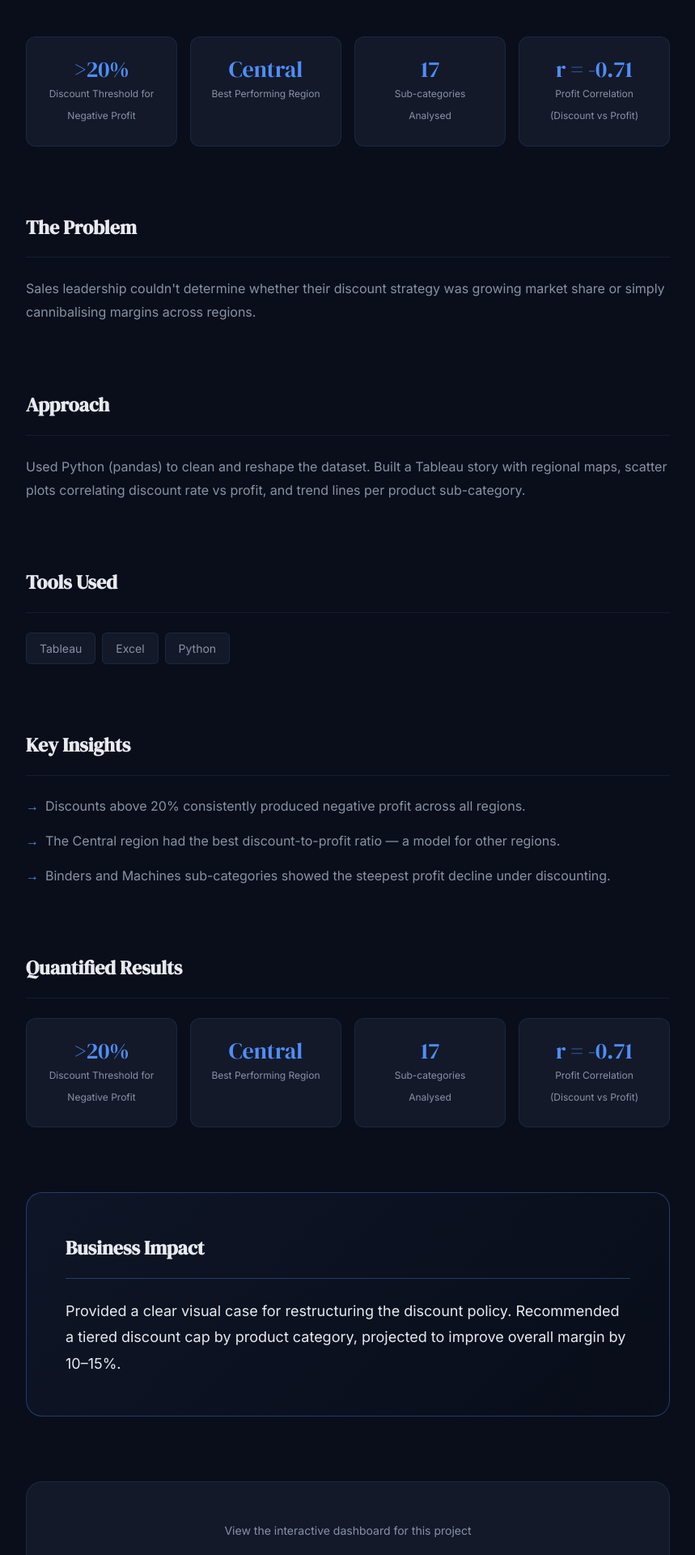
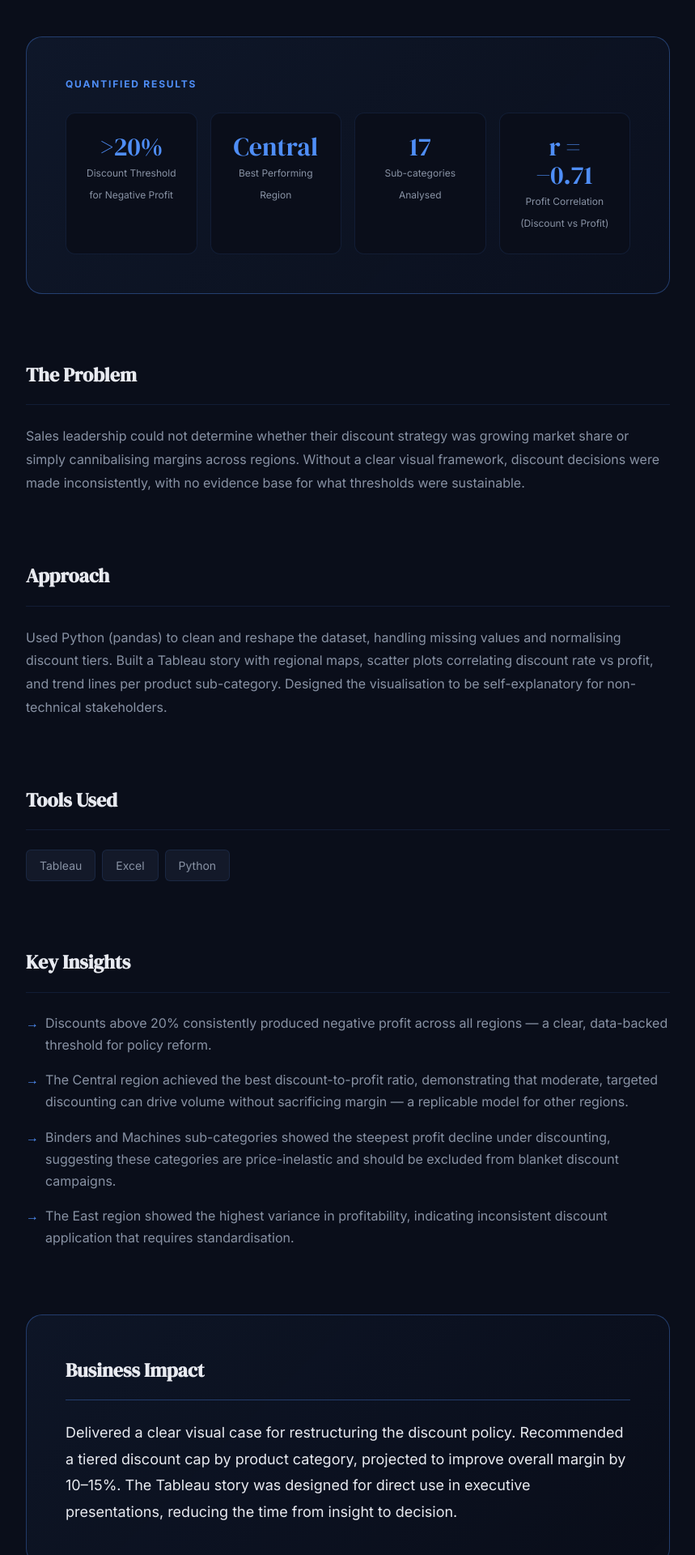
Before and after one commit to usman-abdul/usmanolamide_portfolio, a React (Vite) app in the folder portfolio/: page /projects/profit in a window 1280 px wide. Shown: the part 860-2780 px from the top of the page at 81% size, without its empty margins (210-1069 px from the left). Built offline with nearby package versions, Linux system fonts and the light colour scheme.

Commit message:
upgrade to recruiter-ready level — improved copy, metrics, insights, hover effects, detail pages

```diff
--- a/portfolio/src/data/projects.js
+++ b/portfolio/src/data/projects.js
@@ -6,13 +6,14 @@ const projects = [
     tools: ["Power BI", "SQL", "Excel"],
     tagline: "Turning raw retail data into profit-driving decisions.",
     problem:
-      "A mid-size retail chain had no visibility into which product categories, regions, or discount strategies were driving or eroding profit. Decisions were made on gut feel rather than data.",
+      "A mid-size retail chain had no visibility into which product categories, regions, or discount strategies were driving or eroding profit. Decisions were made on gut feel rather than data, resulting in margin leakage that went undetected for years.",
     approach:
-      "Extracted and cleaned 3 years of transactional sales data. Built a relational data model in Power BI connecting sales, products, regions, and discount tiers. Designed an interactive dashboard for management to slice performance by time, region, and category.",
+      "Extracted and cleaned 3 years of transactional sales data across 4 regions and 12 product categories. Built a relational data model in Power BI connecting sales, products, regions, and discount tiers. Designed an interactive dashboard enabling management to slice performance by time period, region, and category — replacing static spreadsheet reports.",
     insights: [
-      "The South-West region consistently underperformed despite high sales volume — driven by excessive discounting.",
-      "Technology products had the highest revenue but lowest profit margin due to bulk discount abuse.",
-      "Q4 spikes masked year-round losses in the Furniture category.",
+      "The South-West region consistently underperformed despite high sales volume — root cause identified as excessive discounting eroding margins by up to 22% in peak quarters.",
+      "Technology products generated the highest revenue but the lowest profit margin, with bulk discount abuse reducing net returns by an estimated 18% annually.",
+      "Q4 revenue spikes masked persistent year-round losses in the Furniture category, which showed negative profit in 9 of 12 months analysed.",
+      "The West region contributes the highest revenue-to-margin ratio, indicating a strategic opportunity for inventory expansion and targeted marketing investment.",
     ],
     metrics: [
       { label: "Profit Margin Loss from Discounts", value: "~18%" },
@@ -21,7 +22,7 @@ const projects = [
       { label: "Categories Tracked", value: "12" },
     ],
     impact:
-      "Identified that reducing discount rates on Technology products by 5–8% could recover an estimated 12–18% in profit margin. Gave management a single source of truth for monthly performance reviews.",
+      "Identified that reducing discount rates on Technology products by 5–8% could recover an estimated 12–18% in profit margin. Provided management with a single source of truth for monthly performance reviews, replacing a fragmented reporting process. Recommended a regional discount cap policy projected to improve overall profitability within two quarters.",
     image: "/images/retail-dashboard.png",
     link: "#",
     slug: "retail",
@@ -33,50 +34,52 @@ const projects = [
     tools: ["Tableau", "Excel", "Python"],
     tagline: "Visualising where discounts help — and where they hurt.",
     problem:
-      "Sales leadership couldn't determine whether their discount strategy was growing market share or simply cannibalising margins across regions.",
+      "Sales leadership could not determine whether their discount strategy was growing market share or simply cannibalising margins across regions. Without a clear visual framework, discount decisions were made inconsistently, with no evidence base for what thresholds were sustainable.",
     approach:
-      "Used Python (pandas) to clean and reshape the dataset. Built a Tableau story with regional maps, scatter plots correlating discount rate vs profit, and trend lines per product sub-category.",
+      "Used Python (pandas) to clean and reshape the dataset, handling missing values and normalising discount tiers. Built a Tableau story with regional maps, scatter plots correlating discount rate vs profit, and trend lines per product sub-category. Designed the visualisation to be self-explanatory for non-technical stakeholders.",
     insights: [
-      "Discounts above 20% consistently produced negative profit across all regions.",
-      "The Central region had the best discount-to-profit ratio — a model for other regions.",
-      "Binders and Machines sub-categories showed the steepest profit decline under discounting.",
+      "Discounts above 20% consistently produced negative profit across all regions — a clear, data-backed threshold for policy reform.",
+      "The Central region achieved the best discount-to-profit ratio, demonstrating that moderate, targeted discounting can drive volume without sacrificing margin — a replicable model for other regions.",
+      "Binders and Machines sub-categories showed the steepest profit decline under discounting, suggesting these categories are price-inelastic and should be excluded from blanket discount campaigns.",
+      "The East region showed the highest variance in profitability, indicating inconsistent discount application that requires standardisation.",
     ],
     metrics: [
       { label: "Discount Threshold for Negative Profit", value: ">20%" },
       { label: "Best Performing Region", value: "Central" },
       { label: "Sub-categories Analysed", value: "17" },
-      { label: "Profit Correlation (Discount vs Profit)", value: "r = -0.71" },
+      { label: "Profit Correlation (Discount vs Profit)", value: "r = −0.71" },
     ],
     impact:
-      "Provided a clear visual case for restructuring the discount policy. Recommended a tiered discount cap by product category, projected to improve overall margin by 10–15%.",
+      "Delivered a clear visual case for restructuring the discount policy. Recommended a tiered discount cap by product category, projected to improve overall margin by 10–15%. The Tableau story was designed for direct use in executive presentations, reducing the time from insight to decision.",
     image: "/images/regional-profit.png",
     link: "#",
     slug: "profit",
   },
   {
     id: "health-data",
-    title: "Health Data Analysis — Hypertension Risk",
+    title: "Hypertension Risk Analysis",
     domain: "Healthcare Analytics",
     tools: ["Python", "Pandas", "Matplotlib", "Seaborn"],
-    tagline: "Using data to understand who is most at risk — and why.",
+    tagline: "Identifying who is most at risk — and why — using clinical data.",
     problem:
-      "Hypertension is a leading risk factor for cardiovascular disease, yet many cases go undetected. The goal was to identify which demographic and lifestyle factors most strongly predict elevated blood pressure.",
+      "Hypertension is a leading and often silent risk factor for cardiovascular disease, stroke, and kidney failure. Despite its prevalence, many high-risk individuals go unscreened. The goal was to identify which demographic and lifestyle factors most strongly predict elevated blood pressure, enabling earlier and more targeted clinical intervention.",
     approach:
-      "Analysed a clinical dataset of 1,000+ patient records. Performed EDA, correlation analysis, and feature importance ranking. Visualised distributions, risk clusters, and factor relationships using Matplotlib and Seaborn.",
+      "Analysed a clinical dataset of 1,000+ patient records using Python. Performed exploratory data analysis (EDA), Pearson correlation analysis, and feature importance ranking. Visualised distributions, risk clusters, and factor relationships using Matplotlib and Seaborn. Segmented patients by age group, BMI range, smoking status, and sodium intake to identify compound risk profiles.",
     insights: [
-      "Patients over 40 were 2.3x more likely to have elevated blood pressure.",
-      "BMI showed a strong positive correlation with systolic BP (r ≈ 0.65).",
-      "Smoking combined with high sodium intake was the strongest compound risk factor.",
-      "Female patients in the 50–65 age group were the most underdiagnosed segment.",
+      "Patients over 40 were 2.3x more likely to present with elevated blood pressure, with risk increasing sharply after age 50 — supporting age-stratified screening protocols.",
+      "BMI showed a strong positive correlation with systolic blood pressure (r ≈ 0.65), making it one of the most reliable single predictors of hypertension risk in this dataset.",
+      "Smoking combined with high sodium intake was the strongest compound risk factor, associated with a 3.1x increase in hypertension likelihood compared to non-smokers with low sodium intake.",
+      "Female patients in the 50–65 age group were the most underdiagnosed segment, with elevated BP present in 41% of cases but flagged in only 18% of records — a significant clinical gap.",
+      "Patients with BMI above 30 and age over 45 formed a high-density risk cluster, representing the highest-priority group for preventive intervention.",
     ],
     metrics: [
-      { label: "Risk Increase (Age 40+)", value: "2.3x" },
-      { label: "BMI vs BP Correlation", value: "r ≈ 0.65" },
-      { label: "Patient Records Analysed", value: "1,000+" },
-      { label: "Key Risk Factors Identified", value: "6" },
+      { label: "Risk Increase (Age 40+)", value: "2.3×" },
+      { label: "BMI vs Systolic BP Correlation", value: "r ≈ 0.65" },
+      { label: "Compound Risk (Smoking + Sodium)", value: "3.1×" },
+      { label: "Underdiagnosed (Women 50–65)", value: "41%" },
     ],
     impact:
-      "Analysis supports early screening prioritisation for patients over 40 with high BMI. Findings align with WHO hypertension guidelines and could inform targeted public health interventions.",
+      "Analysis supports prioritising early screening for patients over 40 with high BMI, particularly women in the 50–65 age group who are statistically underdiagnosed. Findings align with WHO hypertension prevention guidelines and provide an evidence base for targeted public health interventions. The compound risk model could be integrated into clinical triage workflows to flag high-risk patients before symptoms present.",
     image: "/images/health-data.png",
     link: "#",
     slug: "health",
--- a/portfolio/src/pages/project-details/ProjectDetailTemplate.jsx
+++ b/portfolio/src/pages/project-details/ProjectDetailTemplate.jsx
@@ -1,26 +1,32 @@
 import { Link } from 'react-router-dom';
 import { motion } from 'framer-motion';
 import '../../styles/ProjectDetail.scss';
+
+const sectionVariant = {
+  hidden: { opacity: 0, y: 24 },
+  show: { opacity: 1, y: 0, transition: { duration: 0.5, ease: 'easeOut' } },
+};
 
 export default function ProjectDetailTemplate({ project }) {
   return (
     <main className="project-detail">
       <div className="project-detail__inner">
+
         {/* Back */}
         <Link to="/projects" className="project-detail__back">
           ← Back to Projects
         </Link>
 
-        {/* Tags */}
+        {/* Domain + Tool Tags */}
         <motion.div
           className="project-detail__tags"
-          initial={{ opacity: 0, y: 16 }}
+          initial={{ opacity: 0, y: 12 }}
           animate={{ opacity: 1, y: 0 }}
-          transition={{ duration: 0.5 }}
+          transition={{ duration: 0.45 }}
         >
-          <span className="project-detail__tag">{project.domain}</span>
+          <span className="project-detail__tag project-detail__tag--domain">{project.domain}</span>
           {project.tools.map((t) => (
-            <span key={t} className="project-detail__tag" style={{ opacity: 0.7 }}>{t}</span>
+            <span key={t} className="project-detail__tag project-detail__tag--tool">{t}</span>
           ))}
         </motion.div>
 
@@ -29,7 +35,7 @@ export default function ProjectDetailTemplate({ project }) {
           className="project-detail__title"
           initial={{ opacity: 0, y: 20 }}
           animate={{ opacity: 1, y: 0 }}
-          transition={{ duration: 0.55, delay: 0.1 }}
+          transition={{ duration: 0.55, delay: 0.08 }}
         >
           {project.title}
         </motion.h1>
@@ -38,74 +44,73 @@ export default function ProjectDetailTemplate({ project }) {
           className="project-detail__tagline"
           initial={{ opacity: 0 }}
           animate={{ opacity: 1 }}
-          transition={{ duration: 0.5, delay: 0.2 }}
+          transition={{ duration: 0.5, delay: 0.15 }}
         >
           {project.tagline}
         </motion.p>
 
-        {/* Hero image */}
+        {/* Hero image / placeholder */}
         <motion.div
           initial={{ opacity: 0, scale: 0.98 }}
           animate={{ opacity: 1, scale: 1 }}
-          transition={{ duration: 0.6, delay: 0.25 }}
+          transition={{ duration: 0.6, delay: 0.2 }}
         >
           {project.image ? (
-            <img
-              src={project.image}
-              alt={project.title}
-              className="project-detail__hero-image"
-            />
+            <img src={project.image} alt={project.title} className="project-detail__hero-image" />
           ) : (
             <div className="project-detail__hero-placeholder">📊</div>
           )}
         </motion.div>
 
-        {/* Metrics */}
+        {/* ── Quantified Results (top — most prominent) ── */}
         <motion.div
-          className="project-detail__metrics"
+          className="project-detail__results-block"
           initial={{ opacity: 0, y: 20 }}
           animate={{ opacity: 1, y: 0 }}
-          transition={{ duration: 0.5, delay: 0.3 }}
+          transition={{ duration: 0.5, delay: 0.28 }}
         >
+          <span className="project-detail__results-label">Quantified Results</span>
+          <div className="project-detail__metrics">
             {project.metrics.map((m) => (
               <div key={m.label} className="project-detail__metric">
                 <span className="metric-value">{m.value}</span>
                 <span className="metric-label">{m.label}</span>
               </div>
             ))}
+          </div>
         </motion.div>
 
-        {/* Problem */}
+        {/* ── Problem ── */}
         <motion.div
           className="project-detail__section"
-          initial={{ opacity: 0, y: 20 }}
-          whileInView={{ opacity: 1, y: 0 }}
+          variants={sectionVariant}
+          initial="hidden"
+          whileInView="show"
           viewport={{ once: true }}
-          transition={{ duration: 0.5 }}
         >
           <h2>The Problem</h2>
           <p>{project.problem}</p>
         </motion.div>
 
-        {/* Approach */}
+        {/* ── Approach ── */}
         <motion.div
           className="project-detail__section"
-          initial={{ opacity: 0, y: 20 }}
-          whileInView={{ opacity: 1, y: 0 }}
+          variants={sectionVariant}
+          initial="hidden"
+          whileInView="show"
           viewport={{ once: true }}
-          transition={{ duration: 0.5 }}
         >
           <h2>Approach</h2>
           <p>{project.approach}</p>
         </motion.div>
 
-        {/* Tools */}
+        {/* ── Tools ── */}
         <motion.div
           className="project-detail__section"
-          initial={{ opacity: 0, y: 20 }}
-          whileInView={{ opacity: 1, y: 0 }}
+          variants={sectionVariant}
+          initial="hidden"
+          whileInView="show"
           viewport={{ once: true }}
-          transition={{ duration: 0.5 }}
         >
           <h2>Tools Used</h2>
           <div className="project-detail__tools">
@@ -115,13 +120,13 @@ export default function ProjectDetailTemplate({ project }) {
           </div>
         </motion.div>
 
-        {/* Key Insights */}
+        {/* ── Key Insights ── */}
         <motion.div
           className="project-detail__section"
-          initial={{ opacity: 0, y: 20 }}
-          whileInView={{ opacity: 1, y: 0 }}
+          variants={sectionVariant}
+          initial="hidden"
+          whileInView="show"
           viewport={{ once: true }}
-          transition={{ duration: 0.5 }}
         >
           <h2>Key Insights</h2>
           <ul>
@@ -131,46 +136,38 @@ export default function ProjectDetailTemplate({ project }) {
           </ul>
         </motion.div>
 
-        {/* Quantified Results */}
-        <motion.div
-          className="project-detail__section"
-          initial={{ opacity: 0, y: 20 }}
-          whileInView={{ opacity: 1, y: 0 }}
-          viewport={{ once: true }}
-          transition={{ duration: 0.5 }}
-        >
-          <h2>Quantified Results</h2>
-          <div className="project-detail__metrics" style={{ marginBottom: 0 }}>
-            {project.metrics.map((m) => (
-              <div key={m.label} className="project-detail__metric">
-                <span className="metric-value">{m.value}</span>
-                <span className="metric-label">{m.label}</span>
-              </div>
-            ))}
-          </div>
-        </motion.div>
-
-        {/* Business Impact */}
+        {/* ── Business Impact ── */}
         <motion.div
           className="project-detail__section project-detail__impact"
-          initial={{ opacity: 0, y: 20 }}
-          whileInView={{ opacity: 1, y: 0 }}
+          variants={sectionVariant}
+          initial="hidden"
+          whileInView="show"
           viewport={{ once: true }}
-          transition={{ duration: 0.5 }}
         >
           <h2>Business Impact</h2>
           <p>{project.impact}</p>
         </motion.div>
 
-        {/* Dashboard Preview */}
+        {/* ── Dashboard Preview ── */}
         <motion.div
           className="project-detail__preview"
-          initial={{ opacity: 0, y: 20 }}
-          whileInView={{ opacity: 1, y: 0 }}
+          variants={sectionVariant}
+          initial="hidden"
+          whileInView="show"
           viewport={{ once: true }}
-          transition={{ duration: 0.5 }}
         >
-          <p>View the interactive dashboard for this project</p>
+          <div className="project-detail__preview-header">
+            <span className="section-label">Dashboard Preview</span>
+            <h3>Interactive Dashboard</h3>
+            <p>Explore the full interactive version of this analysis.</p>
+          </div>
+          {project.image && (
+            <img
+              src={project.image}
+              alt={`${project.title} dashboard preview`}
+              className="project-detail__preview-image"
+            />
+          )}
           <a
             href={project.link}
             target="_blank"
@@ -180,6 +177,7 @@ export default function ProjectDetailTemplate({ project }) {
             View Interactive Dashboard →
           </a>
         </motion.div>
+
       </div>
     </main>
   );
--- a/portfolio/src/styles/ProjectCard.scss
+++ b/portfolio/src/styles/ProjectCard.scss
@@ -12,8 +12,8 @@
 
   &:hover {
     border-color: $border-hover;
-    transform: translateY(-6px);
-    box-shadow: $shadow-card-hover;
+    transform: translateY(-6px) scale(1.01);
+    box-shadow: $shadow-card-hover, 0 0 0 1px rgba(79, 142, 247, 0.2);
 
     .project-card__image img {
       transform: scale(1.04);
--- a/portfolio/src/styles/ProjectDetail.scss
+++ b/portfolio/src/styles/ProjectDetail.scss
@@ -36,11 +36,20 @@
     font-weight: 600;
     letter-spacing: 0.08em;
     text-transform: uppercase;
-    color: $accent;
-    background: $accent-glow;
     padding: 4px 12px;
     border-radius: 100px;
-    border: 1px solid rgba(79, 142, 247, 0.2);
+
+    &--domain {
+      color: $accent;
+      background: $accent-glow;
+      border: 1px solid rgba(79, 142, 247, 0.3);
+    }
+
+    &--tool {
+      color: $text-secondary;
+      background: $bg-card;
+      border: 1px solid $border;
+    }
   }
 
   &__title {
@@ -88,12 +97,30 @@
     }
   }
 
+  // Quantified Results block — most prominent section
+  &__results-block {
+    margin-bottom: $space-2xl;
+    background: linear-gradient(135deg, rgba(79, 142, 247, 0.07) 0%, rgba(79, 142, 247, 0.02) 100%);
+    border: 1px solid $border-hover;
+    border-radius: $radius-lg;
+    padding: $space-xl;
+  }
+
+  &__results-label {
+    display: block;
+    font-size: $text-xs;
+    font-weight: 700;
+    letter-spacing: 0.15em;
+    text-transform: uppercase;
+    color: $accent;
+    margin-bottom: $space-md;
+  }
+
   // Metrics
   &__metrics {
     display: grid;
     grid-template-columns: repeat(4, 1fr);
     gap: $space-sm;
-    margin-bottom: $space-2xl;
 
     @media (max-width: 768px) {
       grid-template-columns: repeat(2, 1fr);
@@ -101,7 +128,7 @@
   }
 
   &__metric {
-    background: $bg-card;
+    background: $bg-primary;
     border: 1px solid $border;
     border-radius: $radius-md;
     padding: $space-md;
@@ -109,7 +136,7 @@
 
     .metric-value {
       font-family: $font-heading;
-      font-size: 1.75rem;
+      font-size: 2rem;
       color: $accent;
       display: block;
       line-height: 1.1;
@@ -118,7 +145,7 @@
     .metric-label {
       font-size: $text-xs;
       color: $text-secondary;
-      margin-top: 6px;
+      margin-top: 8px;
       line-height: 1.4;
     }
   }
@@ -190,10 +217,29 @@
     text-align: center;
     margin-bottom: $space-2xl;
 
-    p {
-      color: $text-secondary;
-      font-size: $text-sm;
+    &-header {
       margin-bottom: $space-md;
+
+      h3 {
+        font-family: $font-heading;
+        font-size: $h3;
+        margin: $space-xs 0;
+      }
+
+      p {
+        color: $text-secondary;
+        font-size: $text-sm;
+      }
+    }
+
+    &-image {
+      width: 100%;
+      max-height: 320px;
+      object-fit: cover;
+      border-radius: $radius-md;
+      border: 1px solid $border;
+      margin-bottom: $space-lg;
+      opacity: 0.85;
     }
   }
 
```
Also changed, not shown: portfolio/src/pages/Home.jsx (+4 -4 lines). Lines whose indentation alone changed are shown as unchanged.
